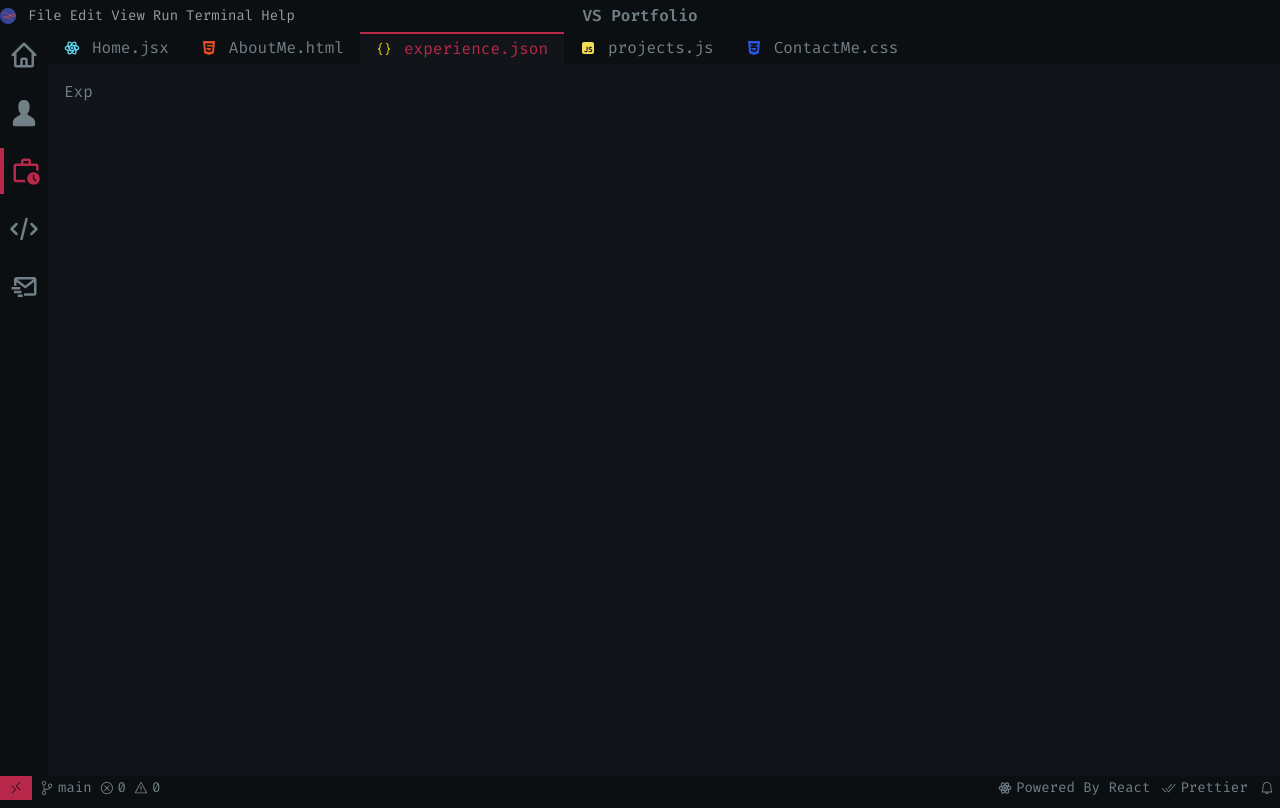
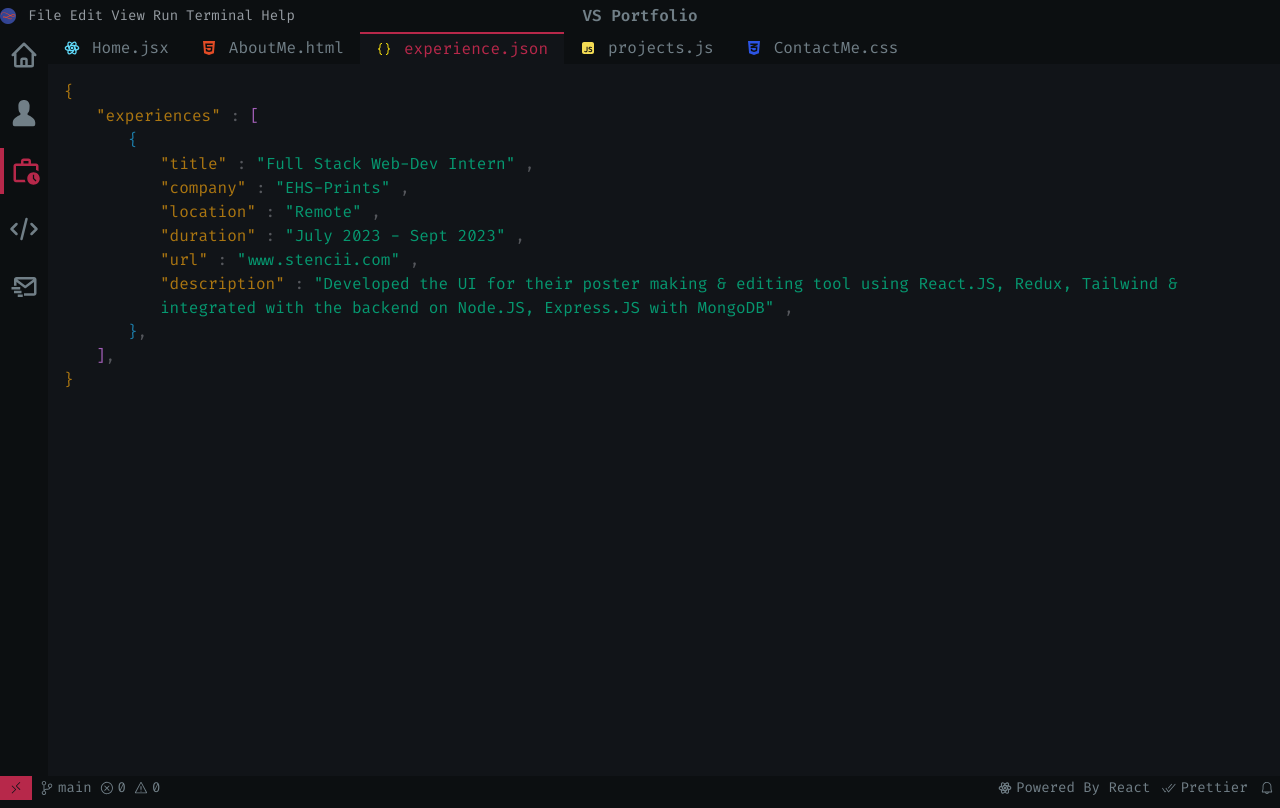
Before and after one commit to Tejaspatade/vs-portfolio, a React (Vite) app: page / in a window 1280 px wide. Both pictures are taken after a click on the element 24 px from the left and 171 px from the top of the page. Built offline with nearby package versions, Linux system fonts and the light colour scheme.

Commit message:
Experience Tab Finished

```diff
--- a/src/pages/Experience.jsx
+++ b/src/pages/Experience.jsx
@@ -1,5 +1,70 @@
 const Experience = () => {
-	return <div className="w-full h-full pl-4 pt-4">Exp</div>;
+	return (
+		<div className="w-full h-full pl-4 pt-4">
+			<span className="text-[#ab7611]">{"{"}</span>
+			<section className="pl-8">
+				<span className="text-[#ab7611]">{'"experiences"'}</span>{" "}
+				<span className="text-[#55575c]">:</span>{" "}
+				<span className="text-[#a35fb8]">{"["}</span>
+				<section className="pl-8">
+					<span className="text-[#1d7da9]">{"{"}</span> <br />
+					<section className="pl-8">
+						<span className="text-[#ab7611]">{'"title"'}</span>{" "}
+						<span className="text-[#55575c]">:</span>{" "}
+						<span className="text-[#069870]">
+							{'"Full Stack Web-Dev Intern"'}
+						</span>{" "}
+						<span className="text-[#55575c]">,</span> <br />
+						<span className="text-[#ab7611]">
+							{'"company"'}
+						</span>{" "}
+						<span className="text-[#55575c]">:</span>{" "}
+						<span className="text-[#069870]">{'"EHS-Prints"'}</span>{" "}
+						<span className="text-[#55575c]">,</span> <br />
+						<span className="text-[#ab7611]">
+							{'"location"'}
+						</span>{" "}
+						<span className="text-[#55575c]">:</span>{" "}
+						<span className="text-[#069870]">{'"Remote"'}</span>{" "}
+						<span className="text-[#55575c]">,</span> <br />
+						<span className="text-[#ab7611]">
+							{'"duration"'}
+						</span>{" "}
+						<span className="text-[#55575c]">:</span>{" "}
+						<span className="text-[#069870]">
+							{'"July 2023 - Sept 2023"'}
+						</span>{" "}
+						<span className="text-[#55575c]">,</span> <br />
+						<span className="text-[#ab7611]">{'"url"'}</span>{" "}
+						<span className="text-[#55575c]">:</span>{" "}
+						<a
+							className="text-[#069870] hover:underline-offset-4 hover:underline"
+							href="https://www.stencii.com"
+							target="_blank"
+						>
+							{'"www.stencii.com"'}
+						</a>{" "}
+						<span className="text-[#55575c]">,</span> <br />
+						<span className="text-[#ab7611]">
+							{'"description"'}
+						</span>{" "}
+						<span className="text-[#55575c]">:</span>{" "}
+						<span className="text-[#069870]">
+							{
+								'"Developed the UI for their poster making & editing tool using React.JS, Redux, Tailwind & integrated with the backend on Node.JS, Express.JS with MongoDB"'
+							}
+						</span>{" "}
+						<span className="text-[#55575c]">,</span> <br />
+					</section>
+					<span className="text-[#1d7da9]">{"}"}</span>
+					<span className="text-[#55575c]">,</span> <br />
+				</section>
+				<span className="text-[#a35fb8]">{"]"}</span>
+				<span className="text-[#55575c]">,</span> <br />
+			</section>
+			<span className="text-[#ab7611]">{"}"}</span>
+		</div>
+	);
 };
 
 export default Experience;
```
